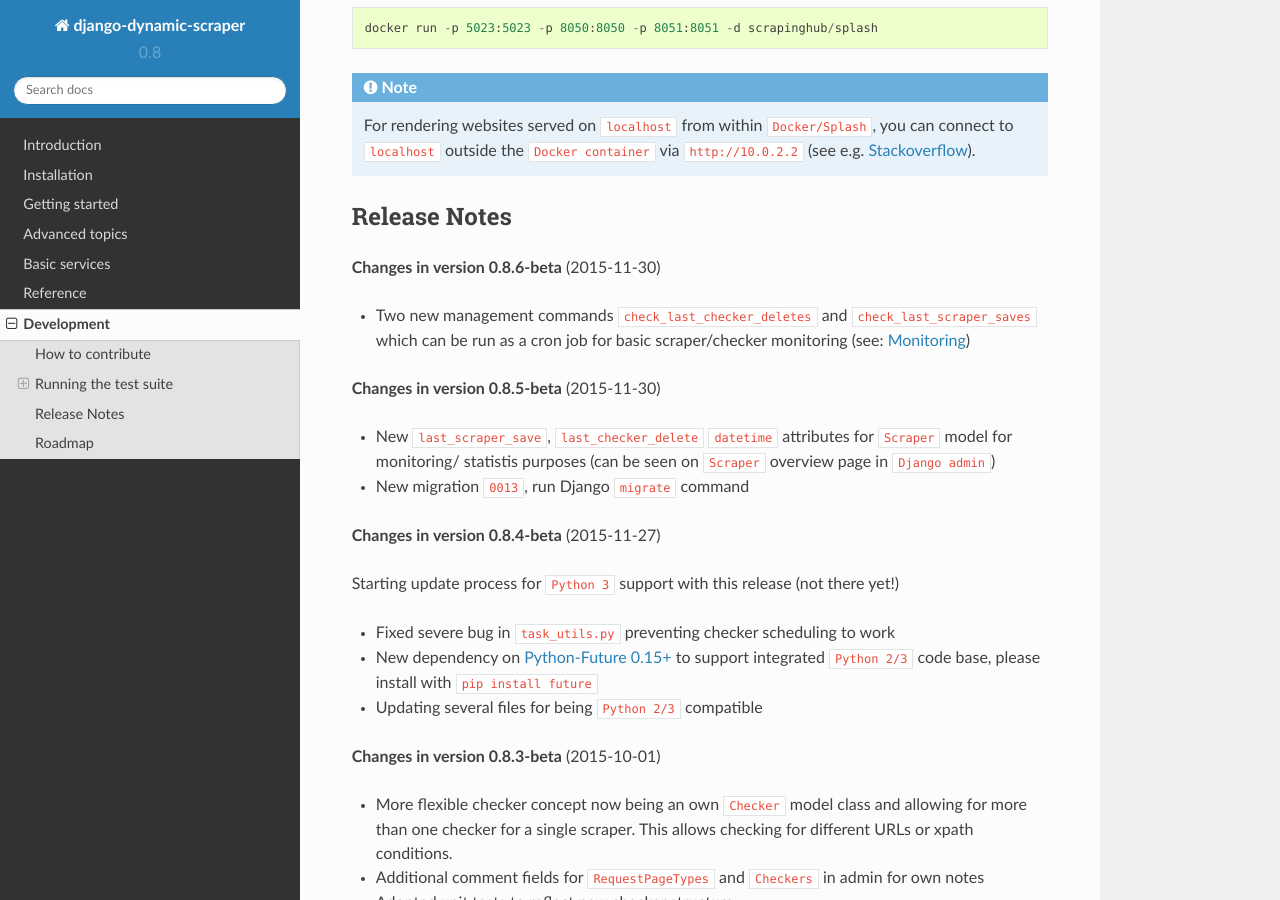
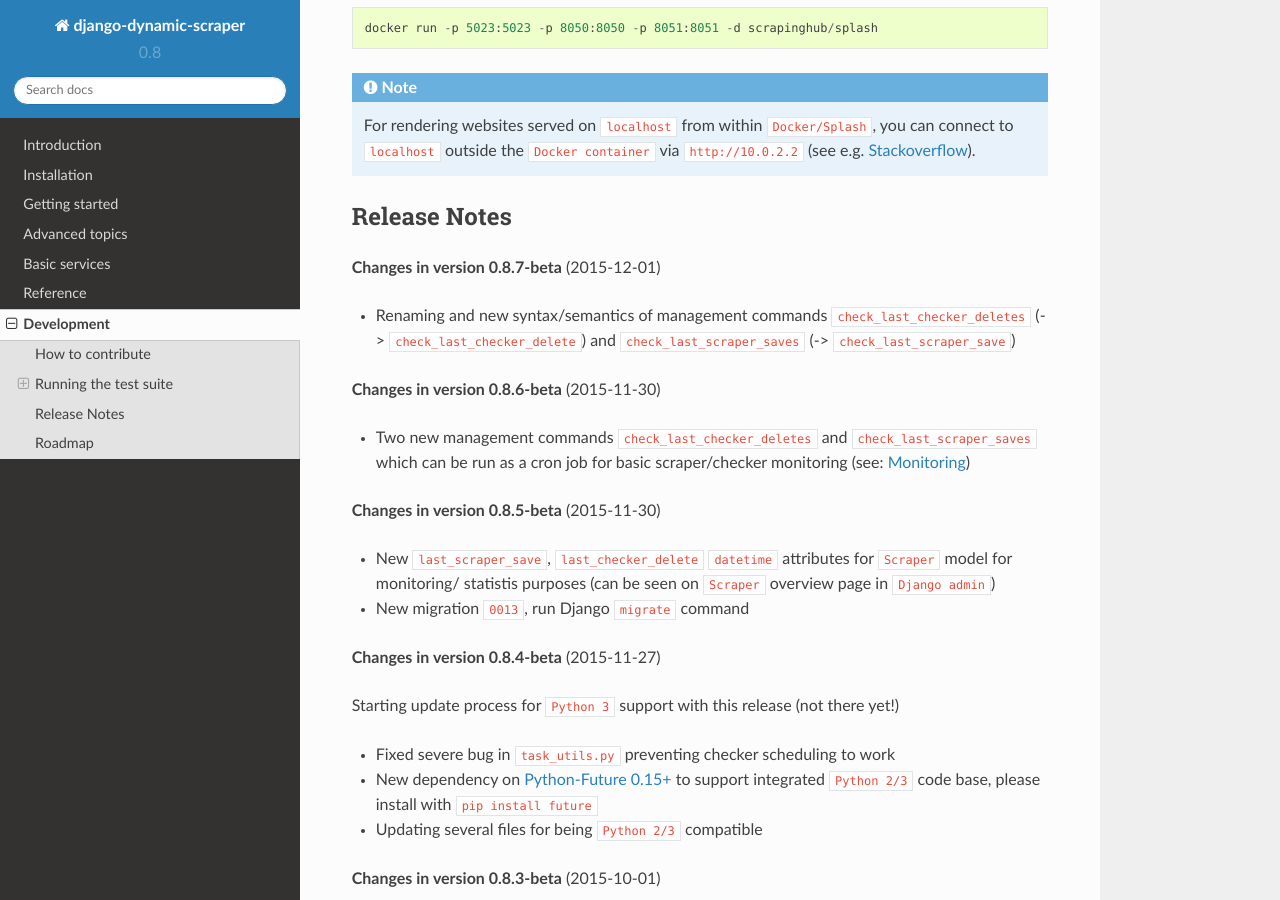
Before and after one commit to dev02019/django-dynamic-scraper, a Sphinx documentation site: the page built from docs/development.rst, in a window 1280 px wide and 900 px high, scrolled down 2148 px. Built offline with Sphinx 7.4.7 and the Read the Docs theme 2.0.0, drawn with Linux system fonts in a browser that asks for light colours.

```diff
--- a/docs/development.rst
+++ b/docs/development.rst
@@ -94,6 +94,11 @@ Docker container can be run with::
 
 Release Notes
 =============
+**Changes in version 0.8.7-beta** (2015-12-01)
+
+* Renaming and new syntax/semantics of management commands ``check_last_checker_deletes`` (-> ``check_last_checker_delete``)
+  and ``check_last_scraper_saves`` (-> ``check_last_scraper_save``)
+
 **Changes in version 0.8.6-beta** (2015-11-30)
 
 * Two new management commands ``check_last_checker_deletes`` and ``check_last_scraper_saves`` which can be run as a cron job
--- a/setup.py
+++ b/setup.py
@@ -4,7 +4,7 @@ import os
 
 setup(
     name='django-dynamic-scraper',
-    version='0.8.6',
+    version='0.8.7',
     description='Creating Scrapy scrapers via the Django admin interface',
     author='Holger Drewes',
     author_email='Holger.Drewes@gmail.com',
```
